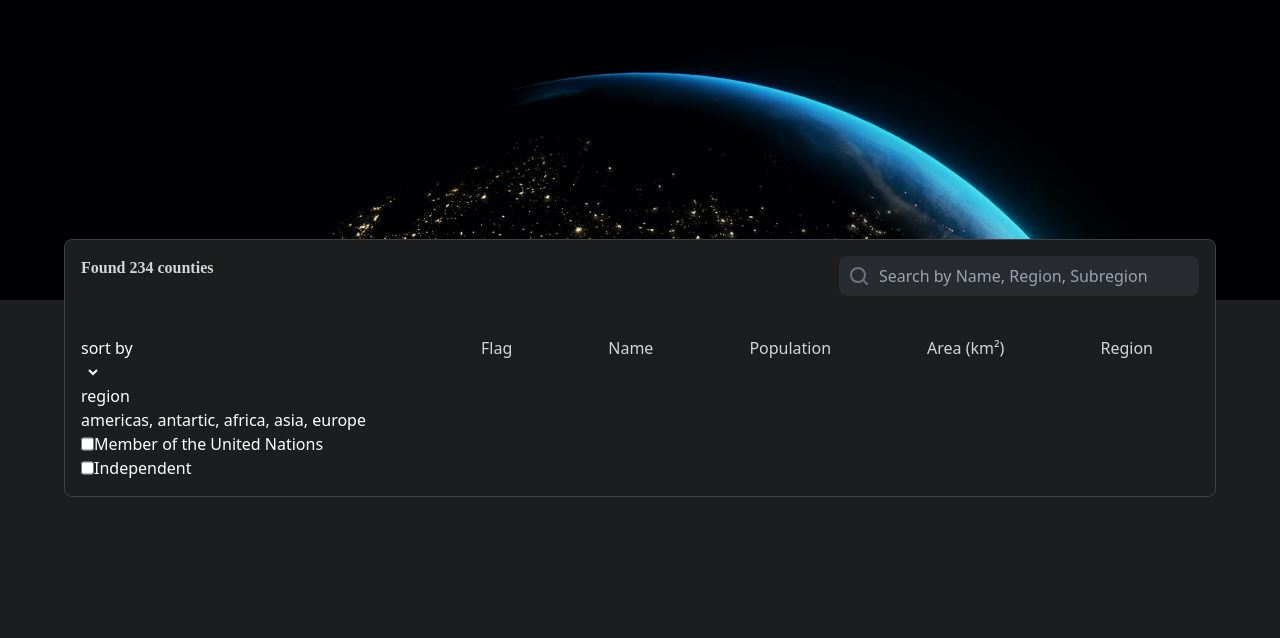
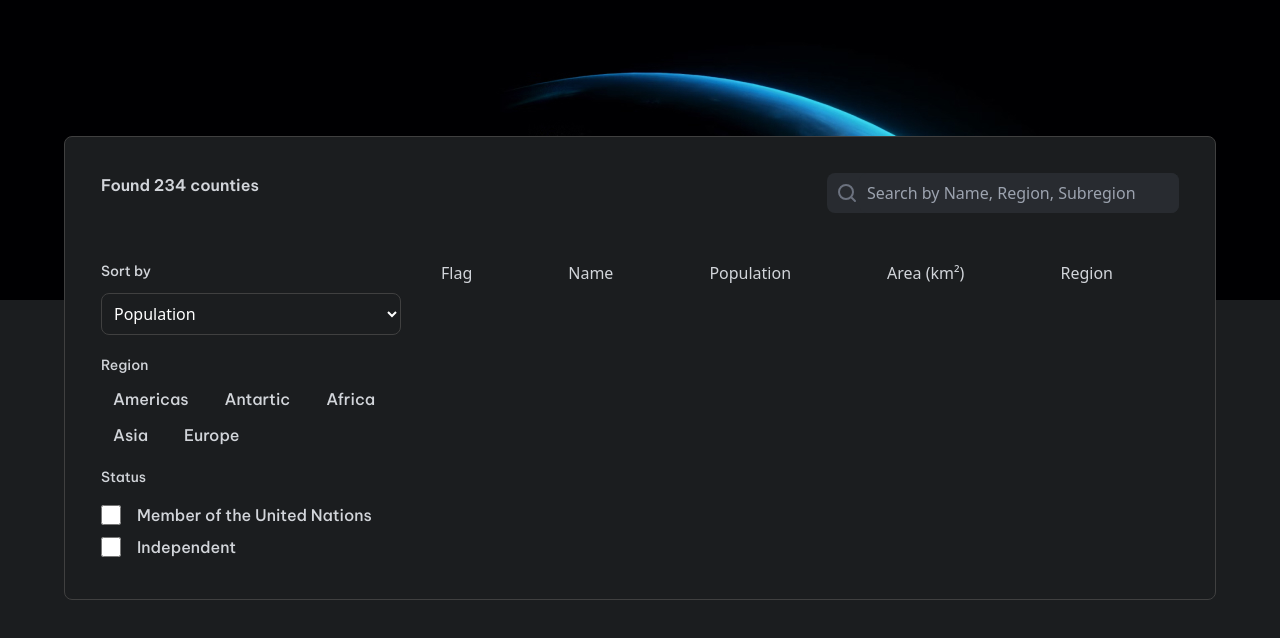
Before and after one commit to RamziNaili/WorldRanks, a React (Vite) app: page / in a window 1280 px wide. Shown: the top 638 px of the page. Built offline with nearby package versions, Linux system fonts and the light colour scheme.

Commit message:
feat: css for filter part

```diff
--- a/src/components/Home/Home.tsx
+++ b/src/components/Home/Home.tsx
@@ -2,6 +2,8 @@
 
 import { FC } from 'react';
 import Search from '../../assets/Search.svg?react';
+import { Filter } from '../filter/Filter';
+import { TableContent } from '../TableContent/TableContent';
 
 export const Home: FC = () => {
   return (
@@ -12,47 +14,22 @@ export const Home: FC = () => {
         alt="hero"
       />
       <div className="absolute top-[23rem] left-1/2 transform -translate-x-1/2 -translate-y-1/2 bg-gray-200 p-4 border border-neutral-700 rounded-lg w-[90vw] ">
-        <div className="flex justify-between">
-          <p className="font-beViet font-semibold text-light">
+        <div className="flex justify-between p-5">
+          <p className="font-beViet font-semibold text-light ">
             Found 234 counties
           </p>
-          <div className="flex items-center bg-secondary h-10 rounded-lg p-2">
-            <Search className="bg-secondary" />
+          <div className="flex items-center bg-secondary h-10 rounded-lg">
+            <Search className="bg-secondary ml-2" />
             <input
-              className="text-light placeholder:bg-secondary w-80 border-none outline-none bg-secondary p-2"
+              className="w-80 border-none outline-none bg-secondary p-2 rounded-lg"
               type="text"
               placeholder="Search by Name, Region, Subregion"
             />
           </div>
         </div>
-        <div className="grid grid-cols-[auto_1fr] mt-10">
-          <div className="w-[400px] bg-yellow-100">
-            <div>
-              <p>sort by</p>
-              <select name="" id=""></select>
-            </div>
-            <div>
-              <p>region</p>
-              <p>americas, antartic, africa, asia, europe</p>
-            </div>
-            <div>
-              <div className="flex">
-                <input type="checkbox" />
-                <p>Member of the United Nations</p>
-              </div>
-              <div className="flex">
-                <input type="checkbox" />
-                <p>Independent</p>
-              </div>
-            </div>
-          </div>
-          <div className="flex gap-24 text-light">
-            <p>Flag</p>
-            <p>Name</p>
-            <p>Population</p>
-            <p>Area (km²)</p>
-            <p>Region</p>
-          </div>
+        <div className="grid grid-cols-[auto_1fr] mt-2">
+          <Filter />
+          <TableContent />
         </div>
       </div>
     </div>
--- /dev/null
+++ b/src/components/TableContent/TableContent.tsx
@@ -0,0 +1,13 @@
+import { FC } from 'react';
+
+export const TableContent: FC = () => {
+  return (
+    <div className="flex gap-24 text-light p-5">
+      <p>Flag</p>
+      <p>Name</p>
+      <p>Population</p>
+      <p>Area (km²)</p>
+      <p>Region</p>
+    </div>
+  );
+};
--- /dev/null
+++ b/src/components/filter/Filter.tsx
@@ -0,0 +1,46 @@
+import { FC } from 'react';
+
+export const Filter: FC = () => {
+  return (
+    <div className="w-[400px p-5">
+      <div>
+        <p className="text-sm text-light font-beViet">Sort by</p>
+        <select className="w-full border border-neutral-700 outline-none rounded-lg p-2 mt-3">
+          <option value="population">Population</option>
+          <option value="Flag">Flag</option>
+          <option value="Name">Name</option>
+          <option value="Population">Population</option>
+          <option value="Area">Area (km²)</option>
+          <option value="Region">Region</option>
+        </select>
+      </div>
+      <div className="mt-5 w-full">
+        <p className="text-sm text-light font-beViet mb-3">Region</p>
+        <div className="flex gap-3 flex-wrap w-[300px]">
+          <p className="text-light font-beViet px-3">Americas</p>
+          <p className="text-light font-beViet px-3">Antartic</p>
+          <p className="text-light font-beViet px-3">Africa</p>
+          <p className="text-light font-beViet px-3">Asia</p>
+          <p className="text-light font-beViet px-3">Europe</p>
+        </div>
+      </div>
+      <div className="mt-5">
+        <p className="text-sm text-light font-beViet mb-3">Status</p>
+        <div className="flex items-center h-8 gap-4">
+          <input type="checkbox" id="onu" className="w-5 h-5 color" />
+          <label htmlFor="onu">
+            <p className="select-none text-light font-beViet">
+              Member of the United Nations
+            </p>
+          </label>
+        </div>
+        <div className="flex items-center h-8 gap-4">
+          <input type="checkbox" id="inde" className="w-5 h-5" />
+          <label htmlFor="inde">
+            <p className="select-none text-light font-beViet">Independent</p>
+          </label>
+        </div>
+      </div>
+    </div>
+  );
+};
--- a/src/index.css
+++ b/src/index.css
@@ -1,4 +1,4 @@
+@import url('https://fonts.googleapis.com/css2?family=Be+Vietnam+Pro:wght@500;600;700&display=swap');
 @tailwind base;
 @tailwind components;
 @tailwind utilities;
-@import url('https://fonts.googleapis.com/css2?family=Be+Vietnam+Pro:wght@500;600;700&display=swap');
```
